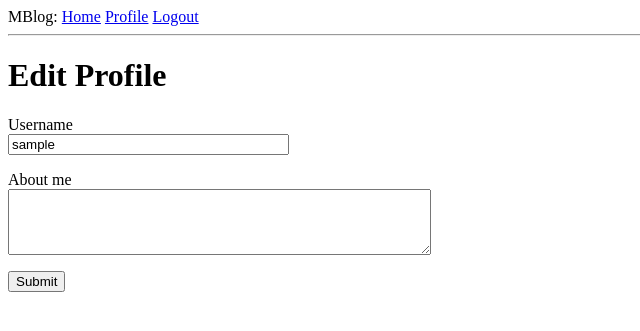
After one commit to valasyne/fmega, a Flask app: page /edit_profile in a window 1280 px wide. The commit adds this page. Shown: the top 331 px of the page, without its empty margins (0-640 px from the left). Run offline with Flask 2, Linux system fonts and the light colour scheme; the visitor is signed in with stand-in values (Sample User, id 1); data comes from the database, SQL or seed files in the repository.

Commit message:
Add user profile and updates. End of CH 06

```diff
--- a/app/forms.py
+++ b/app/forms.py
@@ -1,6 +1,6 @@
 from flask_wtf import FlaskForm
-from wtforms import StringField, IntegerField, PasswordField, BooleanField, SubmitField
-from wtforms.validators import DataRequired, Email, EqualTo, ValidationError
+from wtforms import StringField, IntegerField, PasswordField, BooleanField, SubmitField, TextAreaField
+from wtforms.validators import DataRequired, Email, EqualTo, ValidationError, Length
 
 from app.models import User
 
@@ -25,3 +25,8 @@ class RegistrationForm(FlaskForm):
         user = User.query.filter_by(email=email.data).first()
         if user is not None:
             raise ValidationError('Please use a different email address')
+
+class EditProfileForm(FlaskForm):
+    username = StringField('Username', validators=[DataRequired()])
+    about_me = TextAreaField('About me', validators=[Length(min=0, max=140)])
+    submit = SubmitField('Submit')
--- a/app/routes.py
+++ b/app/routes.py
@@ -6,7 +6,7 @@ from werkzeug.urls import url_parse
 
 from app import app, db
 from app.models import User, Post
-from app.forms import LoginForm, RegistrationForm
+from app.forms import LoginForm, RegistrationForm, EditProfileForm
 
 @app.before_request
 def before_request():
@@ -84,3 +84,19 @@ def user(username):
         {'author': user, 'body': "Test post #2"}
     ]
     return render_template('user.html', user=user, posts = posts)
+
+
+@app.route('/edit_profile', methods=['GET', 'POST'])
+@login_required
+def edit_profile():
+    form = EditProfileForm()
+    if form.validate_on_submit():
+        current_user.username = form.username.data
+        current_user.about_me = form.about_me.data
+        db.session.commit()
+        flash("Your changes have been saved.")
+        return redirect(url_for('edit_profile'))
+    elif request.method == 'GET':
+        form.username.data = current_user.username
+        form.about_me.data = current_user.about_me
+    return render_template('edit_profile.html', form=form, title="Edit Profile")
--- /dev/null
+++ b/app/templates/edit_profile.html
@@ -0,0 +1,26 @@
+{% extends "base.html" %}
+
+{% block content %}
+
+  <h1>Edit Profile</h1>
+  <form action="" method="post">
+    {{ form.hidden_tag() }}
+    <p>
+      {{ form.username.label}}<br>
+      {{ form.username(size=32)}}<br>
+      {% for error in form.username.errors %}
+      <span style="color:red;">[{{ error }}]</span>
+      {% endfor %}
+    </p>
+    <p>
+      {{ form.about_me.label}}<br>
+      {{ form.about_me(cols=50, rows=4)}}<br>
+      {% for error in form.about_me.errors %}
+      <span style="color:red;">[{{ error }}]</span>
+      {% endfor %}
+    </p>
+    <p>
+      {{ form.submit() }}
+    </p>
+  </form>
+{% endblock %}
--- a/app/templates/user.html
+++ b/app/templates/user.html
@@ -8,6 +8,11 @@
       <h1>User: {{ user.username }}</h1>
       {% if user.about_me %} <p>{{ user.about_me }}</p> {% endif %}
       {% if user.last_seen %} <p>Last seen on: {{ user.last_seen }}</p> {% endif %}
+      {% if user==current_user %}
+      <p>
+        <a href="{{ url_for('edit_profile') }}">Edit your profile</a>
+      </p>
+      {% endif %}
     </td>
   </tr>
 </table>
```
